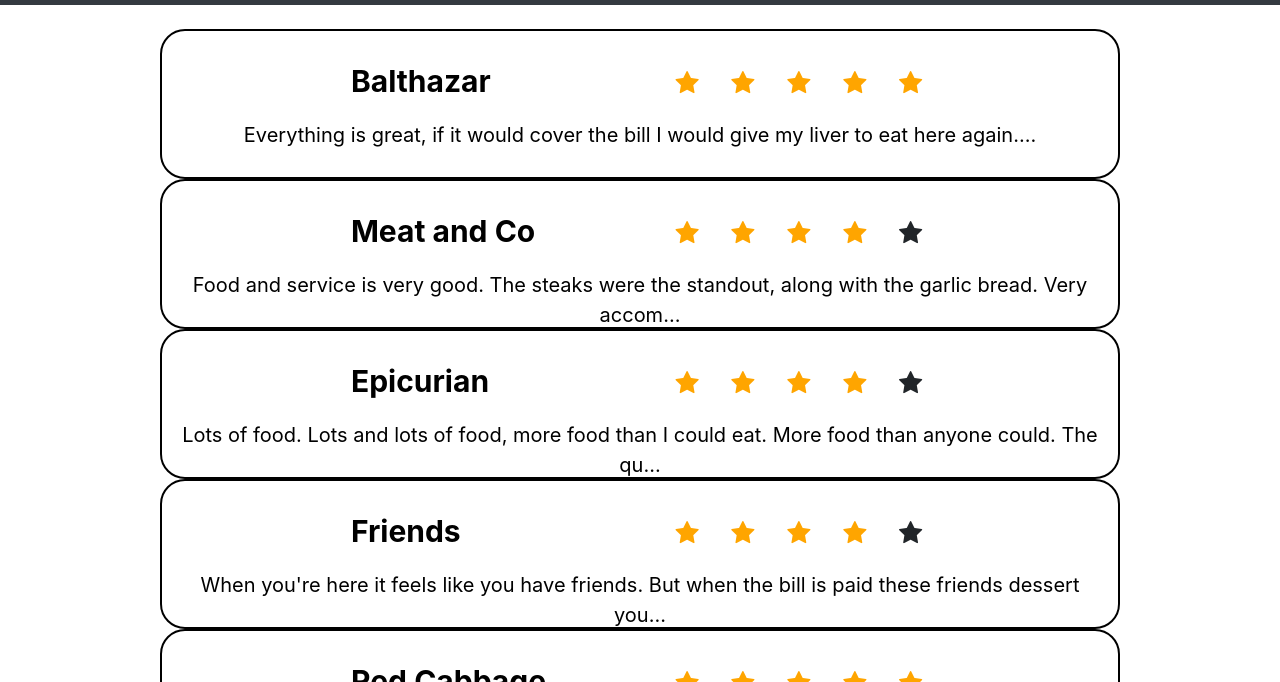
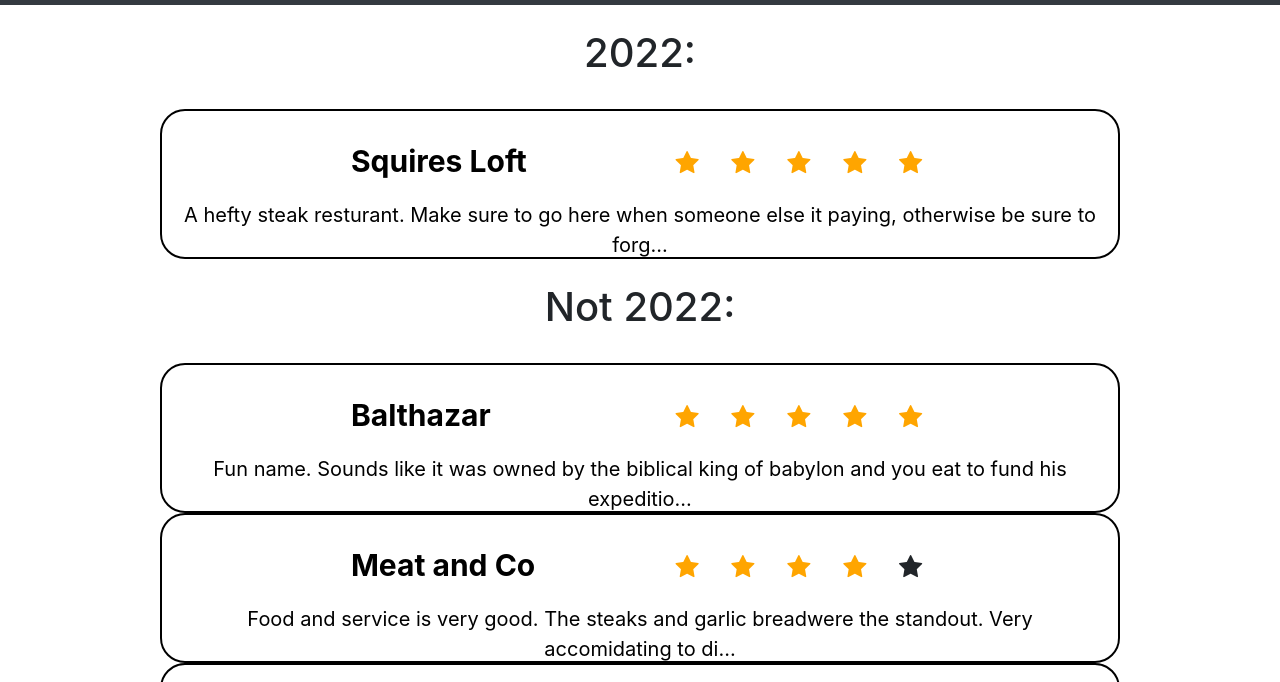
Before and after one commit to maxdixmatthews/maxdixmatthews.github.io, a plain HTML site: page food.html in a window 1280 px wide. Shown: the part 96-778 px from the top of the page. Drawn offline with nearby package versions, Linux system fonts and the light colour scheme.

Commit message:
New food review style
Separate into 2022 and not 2022

```diff
--- a/food.html
+++ b/food.html
@@ -56,6 +56,31 @@
       </nav>
     </div>
     <br />
+    <h1 class="food-head">2022: </h1>
+    <br />
+
+    <div class = "rcorners2" onmouseover="showRev()">
+      <div class = "revTitle">
+      <p class="titleT"> Squires Loft</p>
+      </div>
+      <div id = "starAl">
+      <span class="fa fa-star checked"></span>
+      <span class="fa fa-star checked"></span>
+      <span class="fa fa-star checked"></span>
+      <span class="fa fa-star checked"></span>
+      <span class="fa fa-star checked"></span>
+      </div>
+      <div class = "foodRev">
+        <p class = "revp" id = "f1" onmouseover="fullFoodRev(1)"></p>
+      </div>
+    </div>
+
+
+
+    <br />
+    <h1 class="food-head">Not 2022: </h1>
+    <br />
+
     <div class = "rcorners2" onmouseover="showRev()">
       <div class = "revTitle">
       <p class="titleT"> Balthazar</p>
@@ -68,7 +93,7 @@
       <span class="fa fa-star checked"></span>
       </div>
       <div class = "foodRev">
-          <p class = "revp" id = "f1" onmouseover="fullFoodRev(1)"></p>
+        <p class = "revp" id = "f2" onmouseover="fullFoodRev(2)"></p>
       </div>
     </div>
 
@@ -84,7 +109,7 @@
         <span class="fa fa-star"></span>
         </div>
         <div class = "foodRev">
-        <p class = "revp" id = "f2" onmouseover="fullFoodRev(2)"></p>
+          <p class = "revp" id = "f3" onmouseover="fullFoodRev(3)"></p>
         </div>
       </div>
 
@@ -100,7 +125,7 @@
       <span class="fa fa-star"></span>
       </div>
       <div class = "foodRev">
-      <p class = "revp" id = "f3" onmouseover="fullFoodRev(3)"></p>
+        <p class = "revp" id = "f4" onmouseover="fullFoodRev(4)"></p>
       </div>
     </div>
 
@@ -116,7 +141,7 @@
       <span class="fa fa-star"></span>
       </div>
       <div class = "foodRev">
-    <p class = "revp" id = "f4" onmouseover="fullFoodRev(4)"></p>
+        <p class = "revp" id = "f5" onmouseover="fullFoodRev(5)"></p>
       </div>
     </div>
 
@@ -132,7 +157,7 @@
       <span class="fa fa-star checked"></span>
       </div>
       <div class = "foodRev">
-    <p class = "revp" id = "f5" onmouseover="fullFoodRev(5)"></p>
+        <p class = "revp" id = "f6" onmouseover="fullFoodRev(6)"></p>
       </div>
     </div>
 
--- a/script.js
+++ b/script.js
@@ -1,9 +1,10 @@
 let FoodReviews =[
-    "Everything is great, if it would cover the bill I would give my liver to eat here again.",
-    "Food and service is very good. The steaks were the standout, along with the garlic bread. Very accomidating to disabilities",
+    "A hefty steak resturant. Make sure to go here when someone else it paying, otherwise be sure to forget your wallet",
+    "Fun name. Sounds like it was owned by the biblical king of babylon and you eat to fund his expedition to Syria. Food good.",
+    "Food and service is very good. The steaks and garlic breadwere the standout. Very accomidating to disabilities",
     "Lots of food. Lots and lots of food, more food than I could eat. More food than anyone could. The quantity makes up for quality",
-    "When you're here it feels like you have friends. But when the bill is paid these friends dessert you and kick you out",
-    "Apparently shut down now, but when open had the best pork around. For fine dining not badly priced would absolutely return"
+    "When you're here it feels like everyone's your friends. But when the bill is paid (and you fail to tip) these friends dessert you.",
+    "Apparently shut down now, but when open had the best pork around. For fine dining not badly priced would absolutely return if it wasn't shut down"
 ]
 
 // function loadRev(string,id){
--- a/style.css
+++ b/style.css
@@ -172,6 +172,10 @@ header h1{
 .foodRev{
     font-size: 10px;
     color: black;
+}
+
+.food-head{
+  text-align: center;
 }
 
 .checked {
@@ -486,10 +490,6 @@ p{
 
   @media(max-width:1280px){
     .container{width: 100%;}
-    .cards{
-      align-items: center;
-      display:block;
-    }
   }
 
   @media(max-width:768px){
@@ -498,10 +498,6 @@ p{
     .flashcard{
       margin-top: 10px;
       margin-bottom: 10px;
-    }
-    .cards{
-      align-items: center;
-      display:block;
     }
   }
 
@@ -514,11 +510,6 @@ p{
     }
     #create_card{width: 95%;}
     .flashcard{width: 100%;}
-    .center{
-      width: 100%;
-      align-items: center;
-      display:block;
-    }
   }
 
   @media screen and (max-width:768px){
```
Also changed, not shown: index.html (+1 -1 lines). Lines whose indentation alone changed are shown as unchanged.
